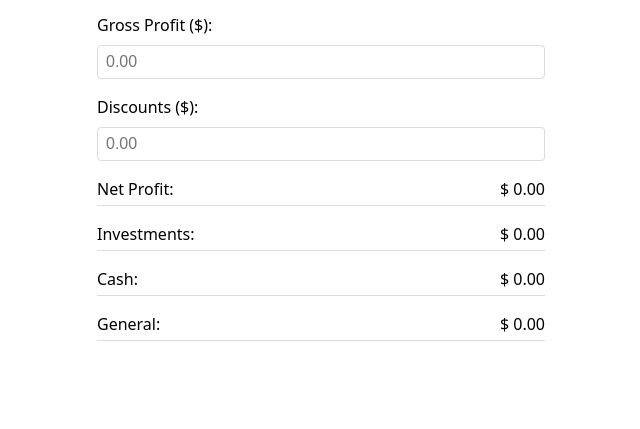
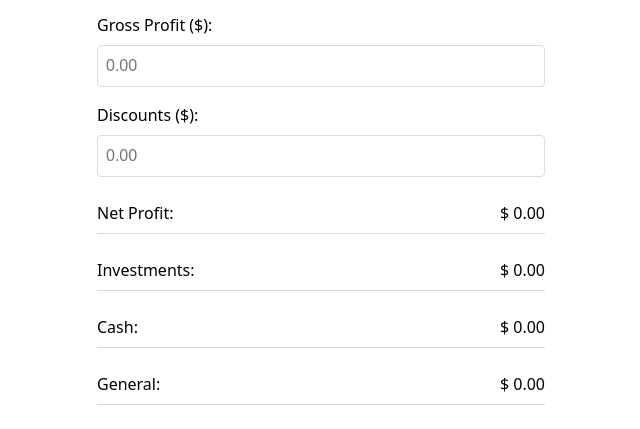
Before and after one commit to robzao/profit-allocator, a plain HTML site: page index.html in a window 1280 px wide. Shown: the part 75-504 px from the top of the page, without its empty margins (319-959 px from the left). Drawn offline with Linux system fonts and the light colour scheme.

Commit message:
Update input and output style

```diff
--- a/styles.css
+++ b/styles.css
@@ -44,7 +44,7 @@ input {
   border-radius: 0.25rem;
   border: 1px solid gainsboro;
   display: block;
-  padding: 0.25rem 0.5rem;
+  padding: 0.5rem;
   width: 100%;
 }
 
@@ -59,5 +59,5 @@ input:focus {
   display: flex;
   justify-content: space-between;
   margin-bottom: 1rem;
-  padding-bottom: 0.25rem;
+  padding: 0.5rem 0;
 }
```
